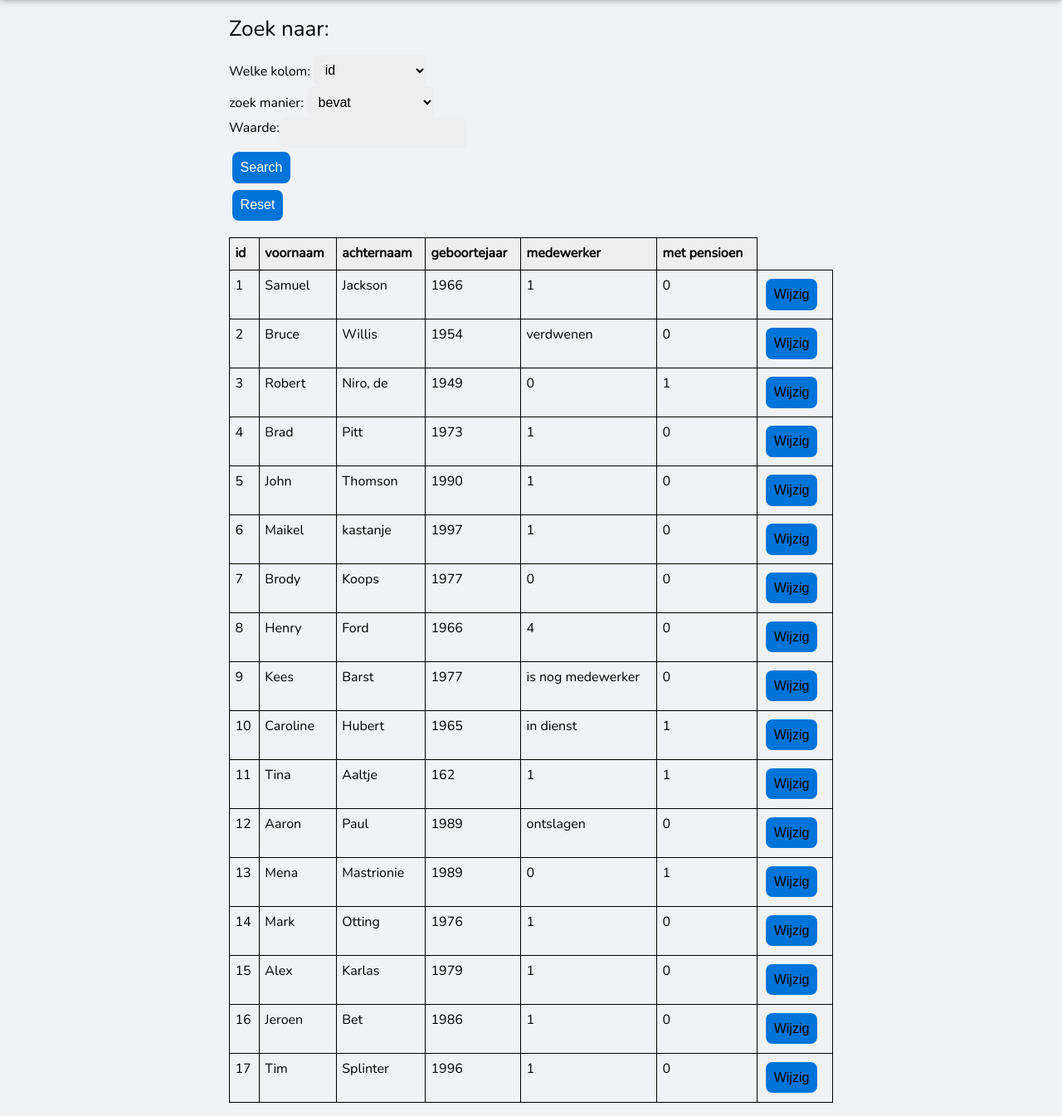
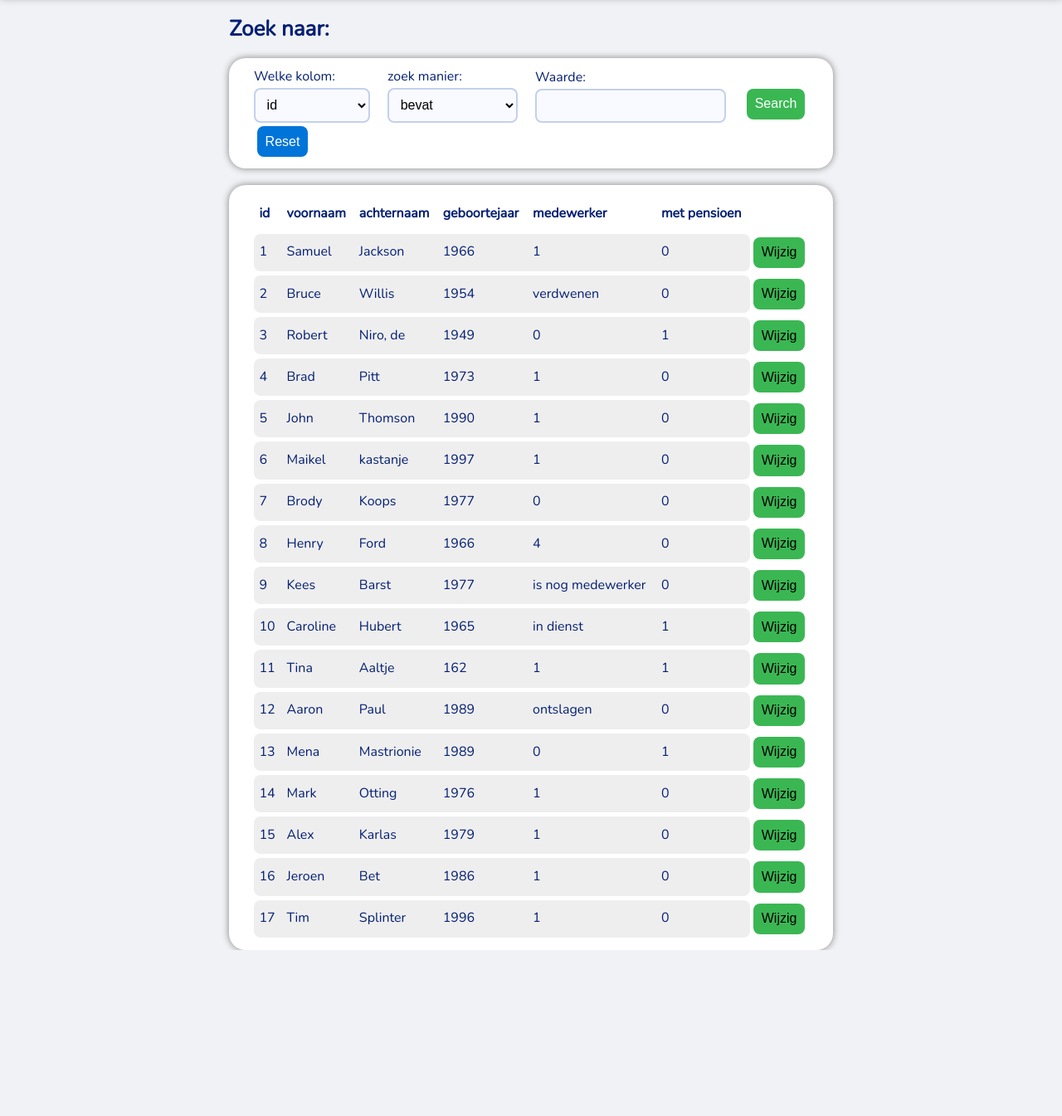
Before and after one commit to zasha-0925315/Werkplaats2, a Flask app: page /table_details/auteurs in a window 1280 px wide. Shown: the part 301-1646 px from the top of the page at 83% size. After the commit the page ends 1446 px from the top, so only its background shows below. Run offline with Flask 2, Linux system fonts and the light colour scheme; the visitor is signed in with stand-in values (Sample User, id 1); data comes from the database, SQL or seed files in the repository.

Commit message:
begin styling

```diff
--- a/static/basic.css
+++ b/static/basic.css
@@ -11,8 +11,14 @@
 --c4:#000;
 --c5:#fff;
 --c6:rgba(240, 242, 245, 1);
+--c7:#ddd;
+--c8:#3ab753;
+--textcolor:#041f74;
+--inba:#f9faff;
+--inbr:#c3d0ed;
 --m1: 8px;
 --rc: 8px;
+--rc2: 20px
 }
 
 /*@media (prefers-color-scheme: dark) {*/
@@ -20,6 +26,8 @@
 /*    --c2:#333;*/
 /*    --c3:#1e1f20;*/
 /*    --c4:#fff;*/
+/*    --c6:#111;*/
+/*    --c7:#222;*/
 /*	}*/
 /*}*/
 
@@ -40,13 +48,13 @@
     text-rendering: optimizeLegibility;
     -webkit-font-smoothing: antialiased;
     background-color: var(--c6);
-    color: var(--c4);
+    color: var(--textcolor);
 }
 img, iframe {border: none; max-width: 100%}
 
-a {color: var(--c1);  text-decoration:none}
+a {color: var(--c5);  text-decoration:none}
 
-a:hover {color: var(--c1); text-decoration: underline}
+a:hover {color: var(--c5);}
 
 pre {font: 1em/1.6 var(--mono); background: var(--c2); padding: 1em; overflow: auto}
 
@@ -62,7 +70,7 @@
 
 h1 {font-size: 2.625em; line-height: 1.2}
 
-h2 {font-size: 1.625em; line-height: 1.2}
+h2 {font-size: 1.625em; line-height: 1.2; font-weight: bold}
 
 h3 {font-size: 1.3125em; line-height: 1.24}
 
@@ -73,32 +81,120 @@
 /* Table */
 
 table {
-    border-collapse: collapse;
-    border-spacing: 0;
-    border-radius: var(--rc);
-    margin:1em 0;
+    border-collapse: separate;
+    border-spacing: 0 5px;
     width: 100%;
+    border:none;
 }
 
 th, td {
     text-align: left;
-    vertical-align: top;
-    border: 1px solid;
+    vertical-align: middle;
+    background-color: transparent;
+    border: none;
     padding: 0.4em;
+    border-radius: inherit;
 }
 
-thead,tfoot {
-    background: var(--c2)
+th {background-color: transparent;}
+
+tr td{
+    background-color: var(--c2);
+}
+
+thead tr{
+    background-color: transparent;
+}
+
+tbody tr td:first-child {
+    border-top-left-radius: var(--rc);
+    border-bottom-left-radius: var(--rc);
+}
+
+tbody tr td:nth-last-child(2){
+    border-top-right-radius: var(--rc);
+    border-bottom-right-radius: var(--rc);
+}
+
+tbody tr td:last-child{
+    background-color: transparent;
+}
+
+
+#table_box, #form_box{
+    width: 100%;
+    padding: 10px 30px;
+    margin-top: 20px;
+    background-color: var(--c5);
+    border-radius: var(--rc2);
+    box-shadow: 0 0 8px gray;
+}
+
+#table_box tr td:last-child {
+    border: none;
+    width: 0;
+    padding: 0;
+    background-color: transparent;
+}
+
+/* tabel form*/
+.form_list {
+    display: flex;
+    align-items: flex-end;
+    justify-content: space-between;
+}
+
+.form_list div {
+    display: flex;
+    align-items: flex-start;
+    flex-direction: column;
+}
+
+#form_box input, #form_box select {
+    background-color: var(--inba);
+    border: 2px solid var(--inbr);
+}
+
+#like_input {
+    display: flex;
+}
+
+#between_input {
+    display: none;
+}
+
+#between_input div {
+    flex-direction: row;
+}
+
+#data_type_input {
+    display: none;
+}
+
+/* table buttons*/
+.button1 {
+    background-color: var(--c8);
+}
+
+.button2 {
+    background-color: var(--c1);
 }
 
 /* Rounded Corners*/
 
-pre,code,input,select,textarea,button,img {border-radius: var(--rc)}
-
+pre,code,input,select,textarea,button,img {
+    border-radius: var(--rc)
+}
 
 /* Forms */
 
-input, select, textarea {font-size: 1em; color:var(--c4); background: var(--c2); border: 0; padding: 0.6em}
+input, select, textarea {
+    font-size: 1em;
+    color:var(--c4);
+    background: var(--c7);
+    border: 0;
+    padding: 0.6em
+}
 
 button, input[type=submit], input[type=reset], input[type="button"] { -webkit-appearance: none; font-size: 1em; display: inline-block; color: var(--c5); background: var(--c1);  border: 0; margin: 4px;  padding: 0.6em; cursor: pointer; text-align: center}
 
@@ -142,13 +238,6 @@
     align-items: center;
 }
 
-#between_input div {
-    flex-direction: row;
-}
-
-#data_type_input {
-    display: none;
-}
 
 @media (max-width: 481px) {
     body {font-size: 18px}
@@ -160,7 +249,7 @@
     display: flex;
     margin: 0 auto 20px auto;
     max-width: 100vw;
-    box-shadow: 0 -3px 10px black;
+    box-shadow: 0 -3px 10px gray;
     padding-left: 10%;
 }
 
```
